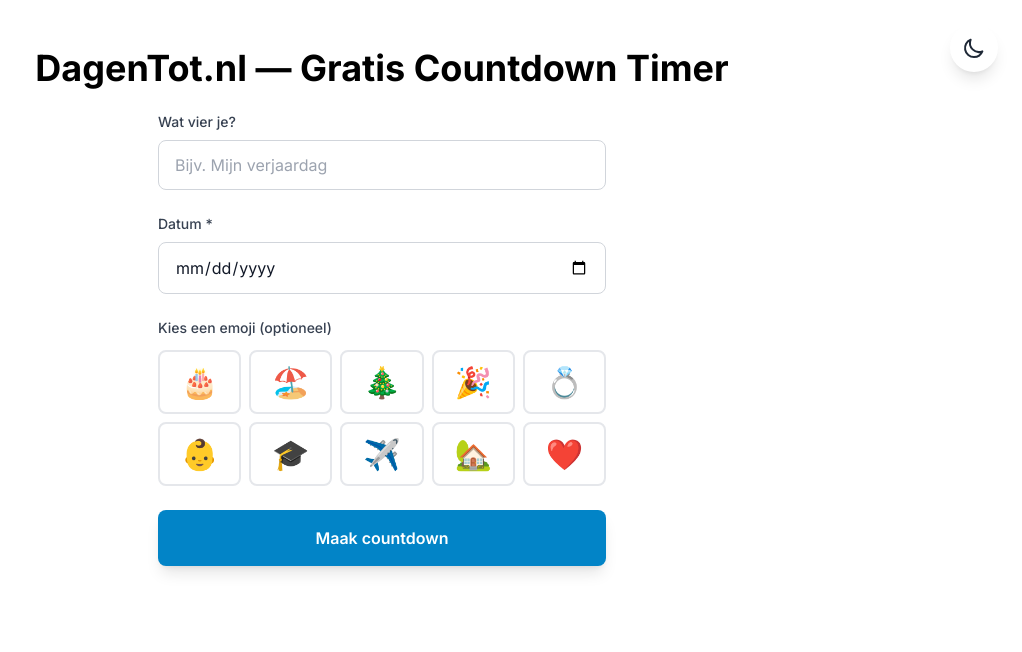
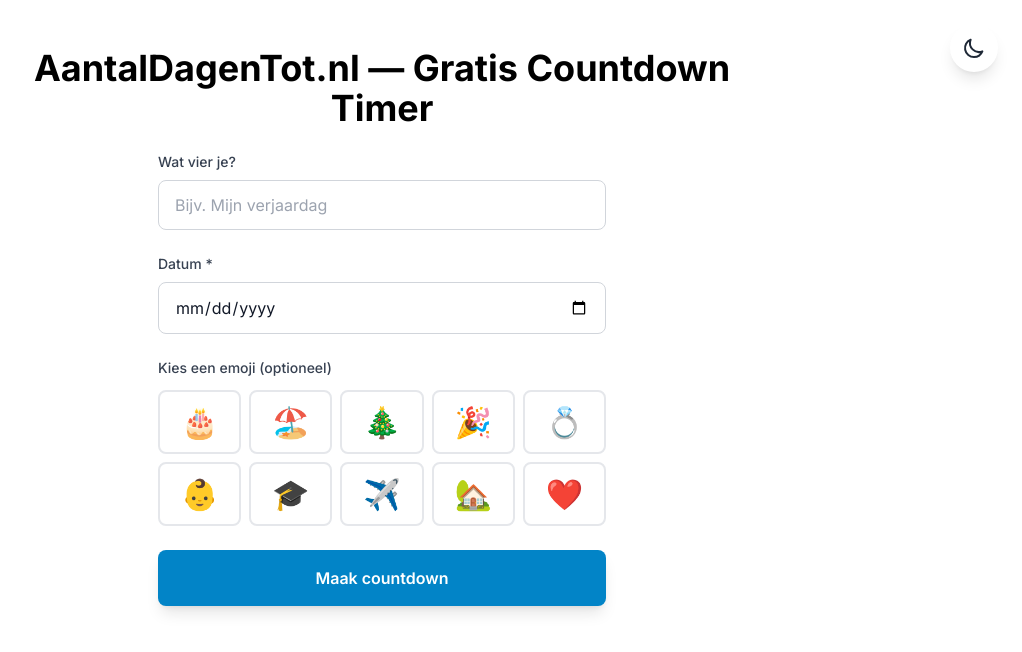
Before and after one commit to pmd2016/dagentot.nl, a Next.js app: page / in a window 1280 px wide. Shown: the top 652 px of the page, without its empty margins (258-1280 px from the left). Built offline with nearby package versions, Linux system fonts and the light colour scheme.

Commit message:
Changed URL to aantaldagentot.nl

```diff
--- a/src/app/layout.tsx
+++ b/src/app/layout.tsx
@@ -6,10 +6,10 @@
 const inter = Inter({ subsets: ['latin'] })
 
 export const metadata: Metadata = {
-  title: 'DagenTot.nl - Gratis Countdown Timer',
+  title: 'AantalDagenTot.nl - Gratis Countdown Timer',
   description: 'Tel af naar belangrijke datums. Vakanties, verjaardagen, evenementen en meer. Deel je countdown met een unieke link.',
   keywords: ['countdown', 'timer', 'aftellen', 'dagen tellen', 'verjaardag', 'vakantie'],
-  authors: [{ name: 'DagenTot.nl' }],
+  authors: [{ name: 'AantalDagenTot.nl' }],
   viewport: 'width=device-width, initial-scale=1',
   themeColor: [
     { media: '(prefers-color-scheme: light)', color: '#0ea5e9' },
@@ -41,7 +41,7 @@
             __html: JSON.stringify({
               "@context": "https://schema.org",
               "@type": "WebApplication",
-              "name": "DagenTot.nl",
+              "name": "AantalDagenTot.nl",
               "description": "Gratis countdown tool voor belangrijke datums",
               "applicationCategory": "UtilityApplication",
               "offers": {
--- a/src/app/page.tsx
+++ b/src/app/page.tsx
@@ -52,7 +52,7 @@
           </>
         ) : (
           <>
-            <h1 className="text-4xl font-bold mb-6 text-center">DagenTot.nl — Gratis Countdown Timer</h1>
+            <h1 className="text-4xl font-bold mb-6 text-center">AantalDagenTot.nl — Gratis Countdown Timer</h1>
             <DatePicker
               initialTitle={params?.title}
               initialDate={params?.date}
--- a/src/components/ShareButton.tsx
+++ b/src/components/ShareButton.tsx
@@ -18,7 +18,7 @@
       try {
         await navigator.share({
           title: params.title ? `Countdown: ${params.title}` : 'Mijn countdown',
-          text: `Bekijk mijn countdown op DagenTot.nl`,
+          text: `Bekijk mijn countdown op AantalDagenTot.nl`,
           url,
         });
         return;
--- a/src/lib/seo.ts
+++ b/src/lib/seo.ts
@@ -7,10 +7,10 @@
 ): Metadata {
   if (!countdown) {
     return {
-      title: 'DagenTot.nl - Gratis Countdown Timer',
+      title: 'AantalDagenTot.nl - Gratis Countdown Timer',
       description: 'Tel af naar belangrijke datums. Vakanties, verjaardagen, evenementen en meer. Deel je countdown met een unieke link.',
       openGraph: {
-        title: 'DagenTot.nl - Gratis Countdown Timer',
+        title: 'AantalDagenTot.nl - Gratis Countdown Timer',
         description: 'Tel af naar belangrijke datums',
         type: 'website',
       },
@@ -36,7 +36,7 @@
     : `${countdown.days} ${daysText} tot ${eventTitle}`;
 
   return {
-    title: `${pageTitle} | DagenTot.nl`,
+    title: `${pageTitle} | AantalDagenTot.nl`,
     description,
     openGraph: {
       title: pageTitle,
```
Also changed, not shown: public/manifest.json, 1 other file (tests, documents, lock files or other folders).
